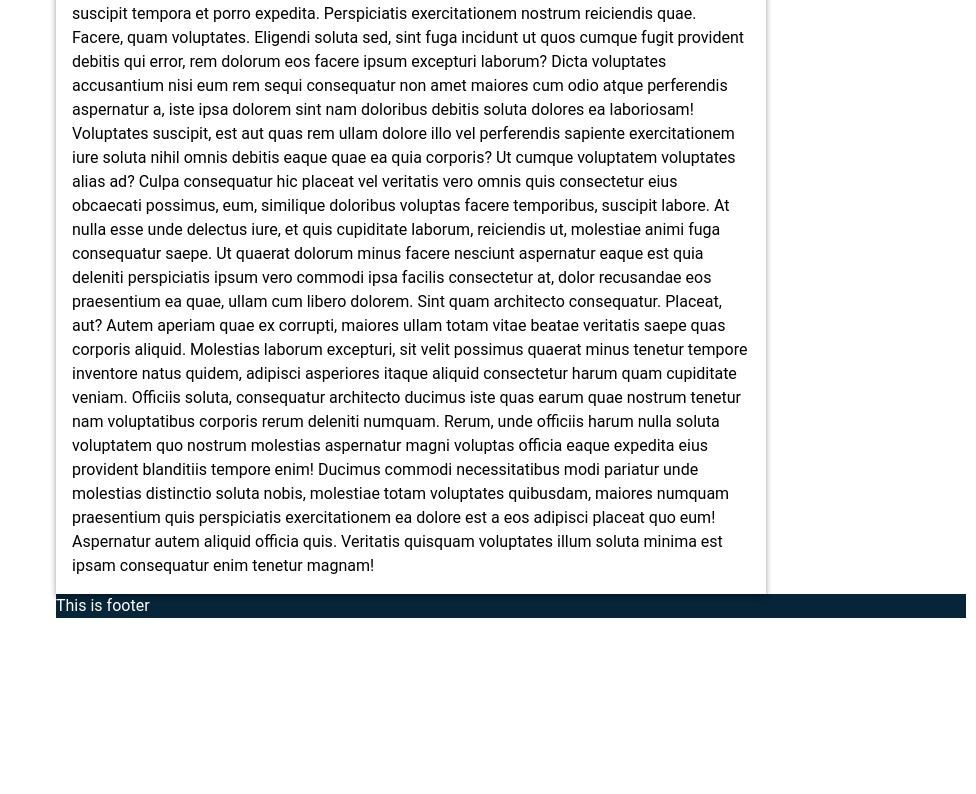
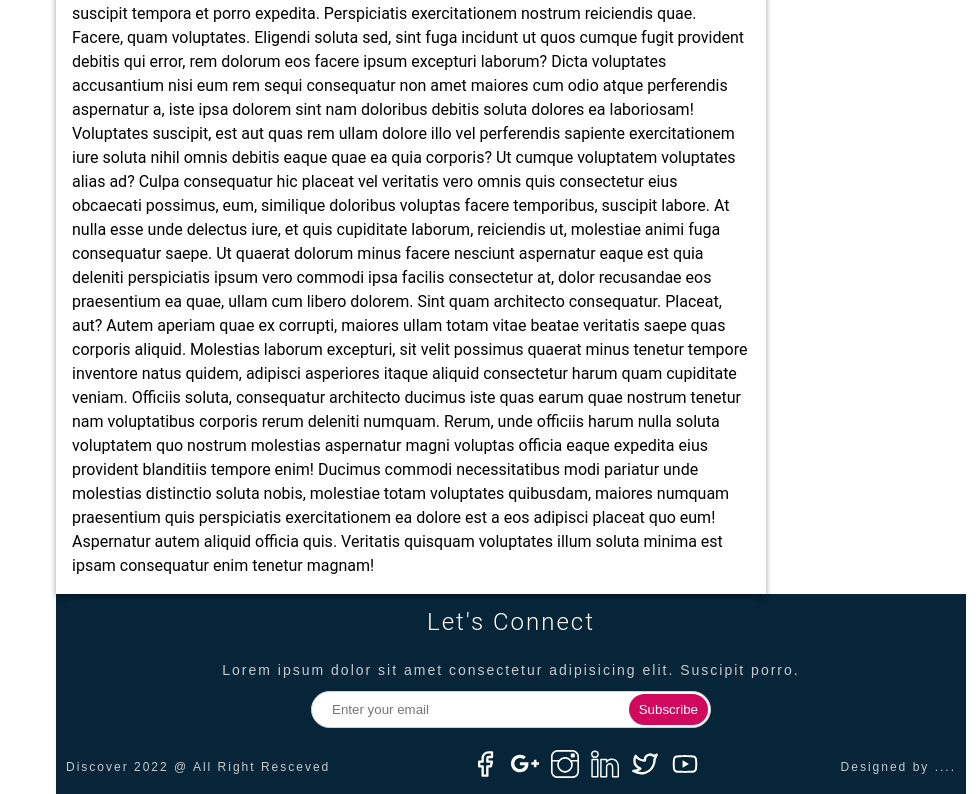
Before and after one commit to codergalib2005/english-learner-client, a Next.js app: page / in a window 1280 px wide. Shown: the part 3518-4312 px from the top of the page, without its empty margins (304-1280 px from the left). Before the commit the page ends 4136 px from the top, so only its background shows below. Built offline with nearby package versions, Linux system fonts and the light colour scheme.

Commit message:
footer commit

```diff
--- a/components/shared/Footer/Footer.tsx
+++ b/components/shared/Footer/Footer.tsx
@@ -1,7 +1,54 @@
+import { FiFacebook } from "react-icons/fi";
+import { GrGooglePlus } from "react-icons/gr";
+import { TfiInstagram } from "react-icons/tfi";
+import { SlSocialLinkedin } from "react-icons/sl";
+import { TbBrandTwitter } from "react-icons/tb";
+import { AiOutlineYoutube } from "react-icons/ai";
+
 export default function Footer() {
-    return (
-        <div className="footer_parent_class">
-            This is footer
+  return (
+    <div className="footer_parent_class">
+      <div className="footer_parent_content">
+        <h2>Let's Connect</h2>
+        <p>
+          Lorem ipsum dolor sit amet consectetur adipisicing elit. Suscipit
+          porro.
+        </p>
+        <div className="custom_search">
+          <input
+            type="email"
+            className="custom_search_input"
+            placeholder="Enter your email"
+          />
+          <button className="custom_search_botton" type="submit">
+            Subscribe
+          </button>
         </div>
-    )
+        <div className="footer_bottom">
+          <span>Discover 2022 @ All Right Resceved</span>
+          <div className="footer_bottom-icon">
+            <li>
+              <FiFacebook />
+            </li>
+            <li>
+              <GrGooglePlus />
+            </li>
+            <li>
+              <TfiInstagram />
+            </li>
+            <li>
+              <SlSocialLinkedin />
+            </li>
+            <li>
+              <TbBrandTwitter />
+            </li>
+            <li>
+              <AiOutlineYoutube />
+            </li>
+          </div>
+          <span>Designed by ....</span>
+        </div>
+      </div>
+    </div>
+  );
 }
--- a/package.json
+++ b/package.json
@@ -15,6 +15,7 @@
     "next": "13.0.1",
     "react": "18.2.0",
     "react-dom": "18.2.0",
+    "react-icons": "^4.6.0",
     "sass": "^1.55.0",
     "scss": "^0.2.4",
     "typescript": "4.8.4"
--- a/styles/common/_colors.scss
+++ b/styles/common/_colors.scss
@@ -12,3 +12,4 @@ $color-black: #000000;
 $color-maastricht-Blue: #062539;
 $color-chinese-silver: #c5ccd1;
 $color-main-primary: rgba(0, 174, 211, 0.25);
+$color-red: #d1095e;
--- a/styles/components/shared/_footer.scss
+++ b/styles/components/shared/_footer.scss
@@ -1,4 +1,80 @@
 .footer_parent_class {
+  height: 200px;
   background: $color-maastricht-Blue;
-  color: white;
+  color: $color-white;
+
+  .footer_parent_content {
+    text-align: center;
+    justify-content: center;
+    & h2 {
+      padding: 10px;
+      font-family: $text-headline;
+      font-size: $text-headline-size;
+      font-weight: $font-300;
+      letter-spacing: 2px;
+    }
+    & p {
+      font-family: $text-normal;
+      font-size: $text-medium;
+      font-weight: $font-100;
+      letter-spacing: 2px;
+      margin: 10px 0;
+      color: $color-chinese-silver;
+    }
+    .custom_search {
+      position: relative;
+      width: 400px;
+      margin: 0 auto;
+      .custom_search_input {
+        width: 100%;
+        border: 1px solid $color-light-gary;
+        border-radius: 100px;
+        padding: 10px 100px 10px 20px;
+        line-height: 1;
+        box-sizing: border-box;
+        outline: none;
+      }
+      .custom_search_botton {
+        position: absolute;
+        right: 3px;
+        top: 3px;
+        bottom: 3px;
+        border: 0;
+        background: $color-red;
+        color: $color-white;
+        outline: none;
+        margin: 0;
+        padding: 0 10px;
+        border-radius: 100px;
+        z-index: 2;
+        cursor: pointer;
+      }
+    }
+    .footer_bottom {
+      display: flex;
+      margin-top: 20px;
+      justify-content: space-between;
+      padding: 0 10px;
+
+      & span {
+        font-family: $text-normal;
+        font-size: $text-small;
+        font-weight: $font-100;
+        letter-spacing: 2px;
+        margin: 10px 0;
+        color: $color-chinese-silver;
+      }
+      .footer_bottom-icon {
+        display: flex;
+        align-items: center;
+        justify-content: center;
+        list-style: none;
+        & li {
+          width: 40px;
+          font-size: $text-extra-extra-headline-size;
+          font-weight: $font-600;
+        }
+      }
+    }
+  }
 }
```
Also changed, not shown: 1 other file (tests, documents, lock files or other folders).
